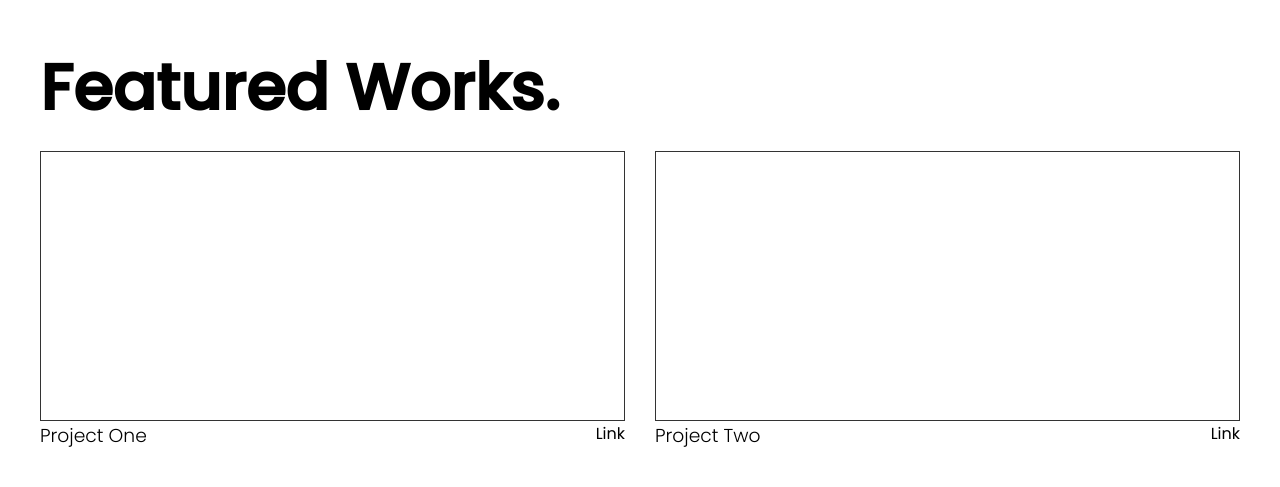
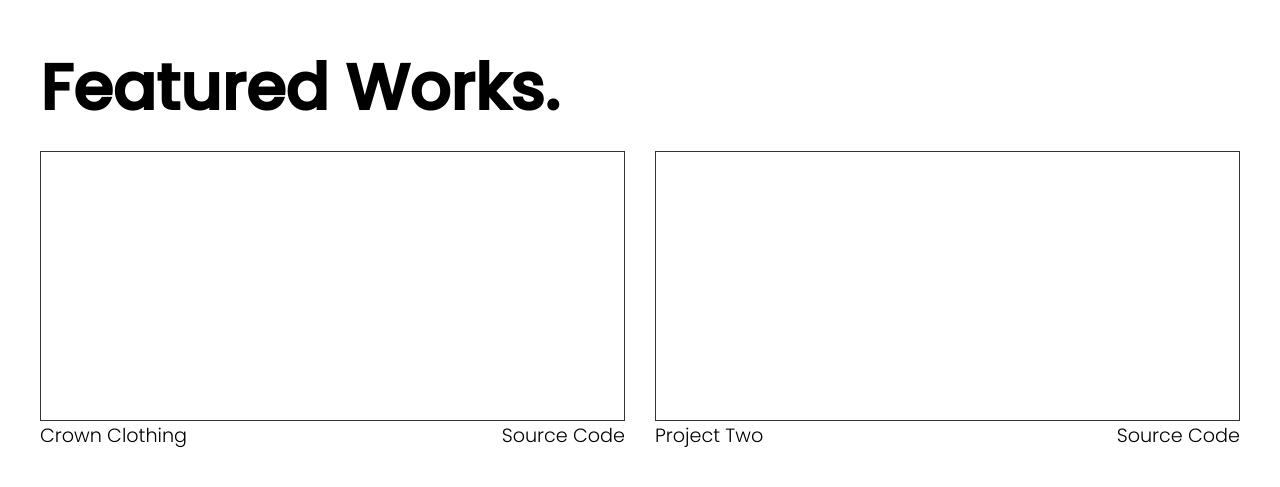
Before and after one commit to Rekkuzan5/gatsby-portfolio, a Gatsby site: page / in a window 1280 px wide. Shown: the part 1851-2338 px from the top of the page. Built offline with nearby package versions, Linux system fonts and the light colour scheme; Gatsby itself is replaced by a stand-in of ours.

Commit message:
modified featured works text.

```diff
--- a/package.json
+++ b/package.json
@@ -19,7 +19,7 @@
     "gatsby-plugin-image": "^2.5.2",
     "gatsby-plugin-sass": "^5.5.0",
     "gatsby-plugin-sharp": "^4.5.2",
-    "gatsby-source-filesystem": "^4.5.2",
+    "gatsby-source-filesystem": "^4.6.0",
     "gatsby-transformer-sharp": "^4.5.0",
     "react": "^17.0.1",
     "react-dom": "^17.0.1",
--- a/src/components/About/about.component.jsx
+++ b/src/components/About/about.component.jsx
@@ -6,7 +6,7 @@ const About = () => (
         <div className={content}>
             <div className={about}>
                 <h1>About me.</h1>
-                <p>I’m a web developer located in the Springfield, Missouri area. I focus on building simple, beautiful websites,
+                <p>I’m a developer located in the Springfield, Missouri area. I focus on building simple, beautiful websites,
                     and creating an amazing user experience. <br></br>
                 </p>
                 <p><span className={link}>Read More</span></p>
--- a/src/components/Featured-Works/featured-works.component.jsx
+++ b/src/components/Featured-Works/featured-works.component.jsx
@@ -9,8 +9,8 @@ const FeaturedWorks = () => (
                 <div className={grid_item}>
                     <div className={picture}></div>
                     <div className={info}>
-                        <h3>Project One</h3>
-                        <p>Link</p>
+                        <h3>Crown Clothing</h3>
+                        <a href='*'>Source Code</a>
                     </div>
                 </div>
 
@@ -18,7 +18,7 @@ const FeaturedWorks = () => (
                 <div className={picture}></div>
                     <div className={info}>
                         <h3>Project Two</h3>
-                        <p>Link</p>
+                        <a href='*'>Source Code</a>
                     </div>
                 </div>
             </div>
--- a/src/components/Featured-Works/featured-works.module.scss
+++ b/src/components/Featured-Works/featured-works.module.scss
@@ -38,6 +38,18 @@
 
         h3 {
             font-weight: 300;
+            font-size: 1.2rem;
+        }
+
+        a {
+            text-decoration: none;
+            color: black;
+            font-weight: 300;
+            font-size: 1.2rem;
+
+            &:hover {
+                color: darkcyan;
+            }
         }
     }
 
```
Also changed, not shown: 1 other file.
